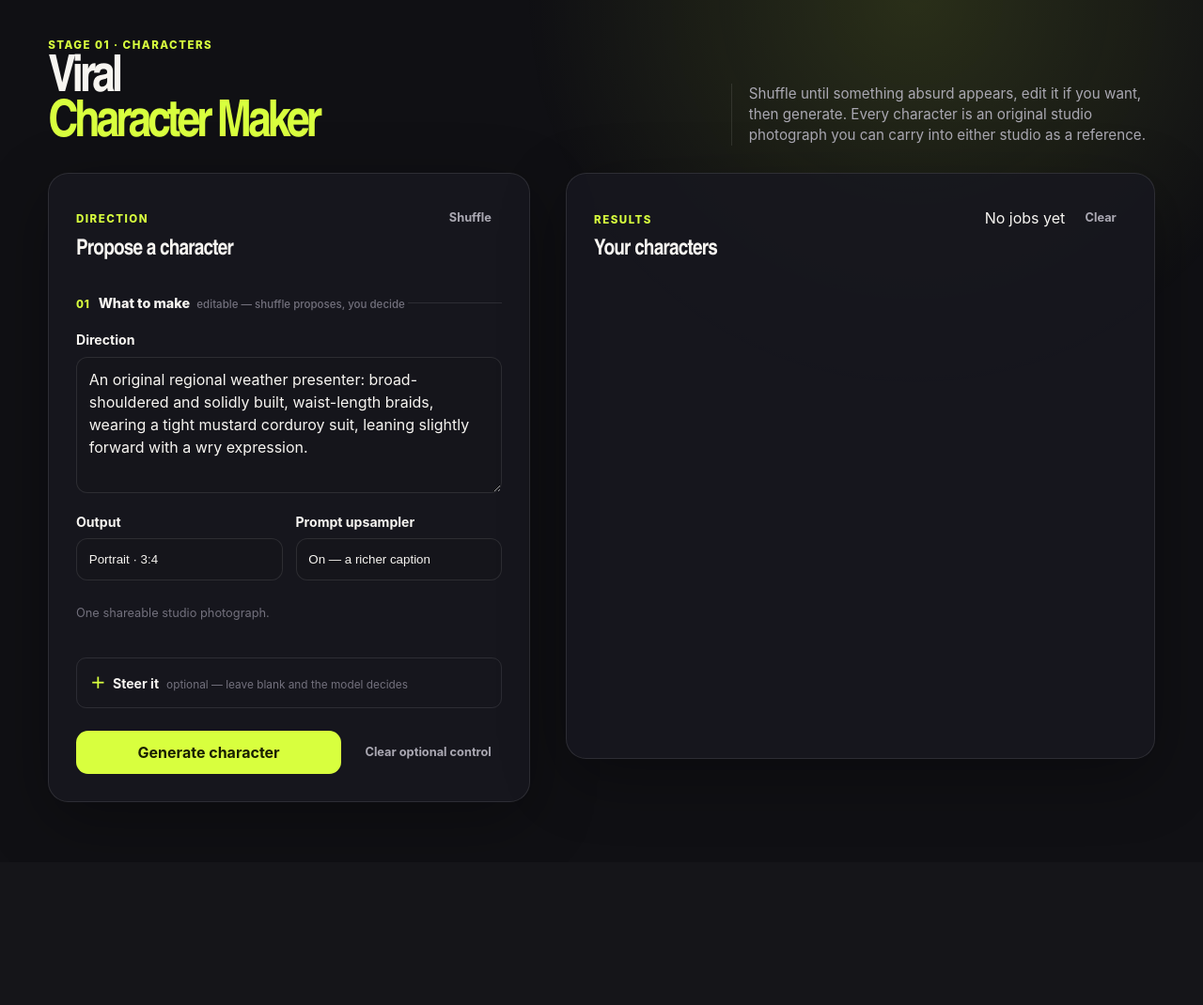
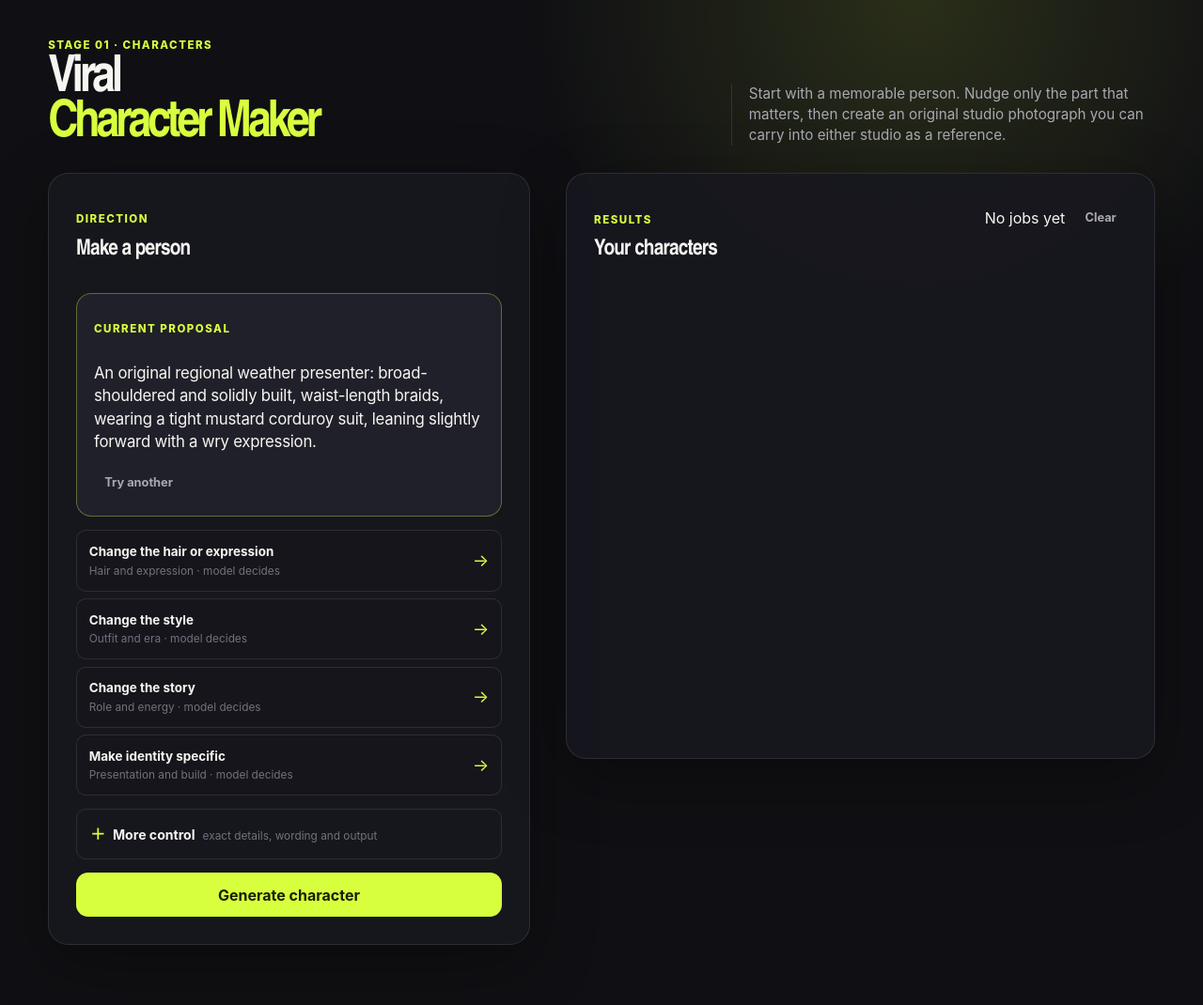
Before and after one commit to lvsas/OpenJutsuStudio, a FastAPI app: page /characters in a window 1280 px wide. Shown: the part 83-1153 px from the top of the page at 94% size. Before the commit the page ends 937 px from the top, so only its background shows below. Run offline with FastAPI, Linux system fonts and the light colour scheme; data that the repository does not hold is empty.

Commit message:
feat(character): turn steering into progressive refinement

```diff
--- a/src/static/app.css
+++ b/src/static/app.css
@@ -119,4 +119,4 @@ h2 { font-family: var(--font-display); font-size: 1.45rem; letter-spacing: -.035
 
 @keyframes glow { to { box-shadow: 0 0 6rem var(--accent-glow-strong); transform: scale(1.12); } }
 @media (max-width: 900px) { .studio-grid { grid-template-columns: 1fr; } .studio-stage { min-height: 0; position: static; } }
-@media (max-width: 640px) { .site-header { grid-template-columns: 1fr auto; padding: 0 var(--space-3); } .engine-switch { justify-self: end; } .site-header > .badge { display: none; } .studio-shell { padding: 1.25rem var(--space-3) var(--space-8); } .studio-intro { display: block; padding-top: 0; } .studio-intro > .eyebrow { position: static; } .studio-intro h1 { font-size: clamp(2.4rem, 11vw, 3.25rem); line-height: .92; margin-top: .45rem; } .studio-intro > p:last-child { border-left: 0; font-size: .9rem; margin-top: var(--space-3); padding-left: 0; } .advanced-grid, .reference-mapping-grid { grid-template-columns: 1fr; } .panel-heading .badge { display: none; } .source-summary { align-items: flex-start; flex-direction: column; gap: var(--space-2); } .source-summary > span { text-align: left; } .take-story-path { gap: .25rem; } .take-path-arrow { font-size: .8rem; } .anchor-stage figcaption { align-items: flex-start; flex-direction: column; gap: .15rem; right: var(--space-3); } }
+@media (max-width: 640px) { .site-header { grid-template-columns: 1fr auto; padding: 0 var(--space-3); } .engine-switch { justify-self: end; } .engine-chip { font-size: .68rem; padding: .34rem .45rem; } .engine-chip span { display: none; } .site-header > .badge { display: none; } .studio-shell { padding: 1.25rem var(--space-3) var(--space-8); } .studio-intro { display: block; padding-top: 0; } .studio-intro > .eyebrow { position: static; } .studio-intro h1 { font-size: clamp(2.4rem, 11vw, 3.25rem); line-height: .92; margin-top: .45rem; } .studio-intro > p:last-child { border-left: 0; font-size: .9rem; margin-top: var(--space-3); padding-left: 0; } .advanced-grid, .reference-mapping-grid { grid-template-columns: 1fr; } .panel-heading .badge { display: none; } .source-summary { align-items: flex-start; flex-direction: column; gap: var(--space-2); } .source-summary > span { text-align: left; } .take-story-path { gap: .25rem; } .take-path-arrow { font-size: .8rem; } .anchor-stage figcaption { align-items: flex-start; flex-direction: column; gap: .15rem; right: var(--space-3); } }
--- a/src/static/character.css
+++ b/src/static/character.css
@@ -1,21 +1,59 @@
-/* Viral Character Maker — shares the studio shell, adds only the Character-specific parts. */
+/* Viral Character Maker — proposal-first refinement and Character-specific result states. */
 
 [data-engine="characters"] .studio-grid { grid-template-columns: minmax(21rem, .9fr) minmax(24rem, 1.1fr); }
-[data-engine="characters"] .recipe-step { display: grid; gap: var(--space-3); }
-[data-engine="characters"] .recipe-step > label { display: block; }
-
-.character-row { display: grid; gap: var(--space-3); grid-template-columns: 1fr 1fr; }
-
 [data-engine="characters"] select.text-input { appearance: none; }
 
-/* --- optional control: collapsed by default, one axis open at a time --- */
+#character-form { display: grid; gap: var(--space-3); }
 
-.optional-block {
+.proposal-card {
+  background: var(--surface-raised);
+  border: 1px solid var(--accent-card-line);
+  border-radius: var(--radius-md);
+  display: grid;
+  gap: var(--space-3);
+  padding: var(--space-4);
+}
+.proposal-summary { color: var(--text); font-size: 1.05rem; letter-spacing: -.015em; line-height: 1.45; margin: 0; }
+.proposal-card .btn { justify-self: start; }
+
+.refine-list { display: grid; gap: .45rem; }
+.refine-button {
+  align-items: center;
+  background: var(--surface-soft);
+  border: 1px solid var(--line);
+  border-radius: var(--radius-sm);
+  color: var(--text);
+  display: flex;
+  justify-content: space-between;
+  padding: .72rem .8rem;
+  text-align: left;
+  transition: border var(--transition), background var(--transition);
+}
+.refine-button:hover,
+.refine-button[aria-expanded="true"] { background: var(--surface-raised); border-color: var(--accent-line); }
+.refine-button b { display: block; font-size: .84rem; }
+.refine-button small { color: var(--subtle); display: block; font-size: .74rem; margin-top: .15rem; overflow-wrap: anywhere; }
+.refine-arrow { color: var(--accent); font-size: 1.15rem; margin-left: var(--space-3); }
+
+.refine-options {
+  background: var(--surface-raised);
+  border: 1px solid var(--accent-line);
+  border-radius: var(--radius-sm);
+  display: grid;
+  gap: var(--space-3);
+  padding: var(--space-3);
+}
+.refine-options:empty { display: none; }
+.refine-options .microcopy { margin: 0; }
+.refine-choice-group { display: grid; gap: .35rem; }
+.refine-choice-group .field-label { margin: 0; }
+
+.more-control {
   border: 1px solid var(--line);
   border-radius: var(--radius-sm);
   padding: var(--space-3);
 }
-.optional-block > summary {
+.more-control > summary {
   align-items: baseline;
   cursor: pointer;
   display: flex;
@@ -23,20 +61,23 @@
   gap: .5rem;
   list-style: none;
 }
-.optional-block > summary::-webkit-details-marker { display: none; }
-.optional-block > summary::before { color: var(--accent); content: "＋"; font-weight: 800; }
-.optional-block[open] > summary::before { content: "−"; }
+.more-control > summary::-webkit-details-marker { display: none; }
+.more-control > summary::before { color: var(--accent); content: "＋"; font-weight: 800; }
+.more-control[open] > summary::before { content: "−"; }
 .optional-label { color: var(--text); font-size: .88rem; font-weight: 720; }
-.optional-block > summary small { color: var(--subtle); font-size: .74rem; }
+.more-control > summary small { color: var(--subtle); font-size: .74rem; }
+.more-control:not([open]) > :not(summary) { display: none; }
+.more-control-body { display: grid; gap: var(--space-3); margin-top: var(--space-3); }
 
-/* A UA stylesheet hides the content of a closed <details> via `display: none`. Setting `display`
-   on a child (`.axis-picker { display: flex }`) overrides that UA rule, so the collapsed block
-   stayed on screen and the density never dropped. Re-hide it explicitly; author rules set the
-   layout again only once the block is open. */
-.optional-block:not([open]) > :not(summary) { display: none; }
-.optional-block[open] .axis-picker { display: flex; }
+.direction-editor { border-top: 1px solid var(--line); padding-top: var(--space-3); }
+.direction-editor > summary { color: var(--muted); cursor: pointer; font-size: .8rem; font-weight: 720; }
+.direction-editor[open] > summary { color: var(--text); margin-bottom: var(--space-3); }
+.direction-editor:not([open]) > :not(summary) { display: none; }
+.direction-editor label { display: block; }
 
-.axis-picker { display: flex; flex-wrap: wrap; gap: .3rem; margin-top: var(--space-3); }
+.character-row { display: grid; gap: var(--space-3); grid-template-columns: 1fr 1fr; }
+
+.axis-picker { display: flex; flex-wrap: wrap; gap: .3rem; }
 .axis-name {
   background: transparent;
   border: 1px solid var(--line);
@@ -49,9 +90,7 @@
 .axis-name[aria-pressed="true"] { border-color: var(--accent); color: var(--accent-light); }
 .axis-name[data-open="true"] { background: var(--surface-raised); color: var(--text); }
 
-.axis-options { margin-top: var(--space-3); }
-.axis-options .microcopy { margin: 0; }
-
+.axis-options { display: grid; gap: var(--space-3); }
 .axis-chips { display: flex; flex-wrap: wrap; gap: .3rem; }
 
 .chip {
@@ -158,6 +197,10 @@
 .job-card[data-density="compact"] .job-caption,
 .job-card[data-density="compact"] .job-download { display: none; }
 
+@media (max-width: 900px) {
+  [data-engine="characters"] .studio-grid { grid-template-columns: 1fr; }
+}
+
 @media (max-width: 640px) {
   [data-engine="characters"] .studio-grid { grid-template-columns: 1fr; }
   .character-row { grid-template-columns: 1fr; }
--- a/src/static/character.js
+++ b/src/static/character.js
@@ -52,6 +52,13 @@
                              "deadpan and self-assured", "guarded but steady"]],
   ];
 
+  const REFINEMENTS = [
+    ["appearance", "Change the hair or expression", ["hair", "face"], "Hair and expression · model decides"],
+    ["style", "Change the style", ["outfit", "era"], "Outfit and era · model decides"],
+    ["story", "Change the story", ["role", "attitude"], "Role and energy · model decides"],
+    ["identity", "Make identity specific", ["being", "build", "skin_tone"], "Presentation and build · model decides"],
+  ];
+
   const MODE_HINTS = {
     portrait: "One shareable studio photograph.",
     turnaround: "Four photographs of the same person — front, three-quarter, profile, back.",
@@ -64,6 +71,10 @@
   const $ = (selector) => document.querySelector(selector);
   const form = $("#character-form");
   const directionField = $("#direction");
+  const proposalSummary = $("#proposal-summary");
+  const refineListHost = $("#refine-list");
+  const refineOptionsHost = $("#refine-options");
+  const clearAxesButton = $("#clear-axes");
   const jobsHost = $("#jobs");
   const errorHost = $("#form-error");
   const countHost = $("#job-count");
@@ -75,15 +86,98 @@
     return ((buffer[0] * 4294967296) + buffer[1]) % 9007199254740991;
   };
 
-  /* ---- optional control: collapsed, and only ONE axis open at a time ----
-   * Showing every axis and every option at once was the density failure: ~70 chips on screen.
-   * The picker stays a single small row; opening an axis reveals only that axis. */
+  /* ---- progressive refinement: proposal first, named choices only when asked ---- */
 
   const axisValues = new Map();
+  const axisByKey = new Map(AXES.map((axis) => [axis[0], axis]));
   const pickerHost = $("#axis-picker");
   const optionsHost = $("#axis-options");
   const pickerChips = new Map();
   let openAxis = null;
+  let openRefinement = null;
+
+  function selectedValues(axisKeys) {
+    return axisKeys.map((key) => axisValues.get(key)).filter(Boolean);
+  }
+
+  function syncProposalSummary() {
+    proposalSummary.textContent = directionField.value.trim();
+  }
+
+  function renderChoices(axisKeys, host) {
+    for (const key of axisKeys) {
+      const [, label, choices] = axisByKey.get(key);
+      const group = document.createElement("section");
+      group.className = "refine-choice-group";
+      const heading = document.createElement("p");
+      heading.className = "field-label";
+      heading.textContent = label;
+      const row = document.createElement("div");
+      row.className = "axis-chips";
+      for (const choice of choices) {
+        const chip = document.createElement("button");
+        chip.type = "button";
+        chip.className = "chip";
+        chip.textContent = choice;
+        chip.setAttribute("aria-pressed", String(axisValues.get(key) === choice));
+        chip.addEventListener("click", () => setAxis(key, axisValues.get(key) === choice ? "" : choice));
+        row.append(chip);
+      }
+      const input = document.createElement("input");
+      input.type = "text";
+      input.className = "axis-input";
+      input.maxLength = 300;
+      input.placeholder = `or make the ${label.toLowerCase()} specific`;
+      input.setAttribute("aria-label", `${label}: custom value`);
+      const current = axisValues.get(key) || "";
+      input.value = choices.includes(current) ? "" : current;
+      input.addEventListener("change", () => setAxis(key, input.value.trim()));
+      row.append(input);
+      group.append(heading, row);
+      host.append(group);
+    }
+  }
+
+  function renderRefinements() {
+    refineListHost.replaceChildren();
+    for (const [key, label, axisKeys, fallback] of REFINEMENTS) {
+      const button = document.createElement("button");
+      button.type = "button";
+      button.className = "refine-button";
+      button.dataset.refinement = key;
+      button.setAttribute("aria-expanded", String(openRefinement === key));
+      const copy = document.createElement("span");
+      const title = document.createElement("b");
+      title.textContent = label;
+      const summary = document.createElement("small");
+      const values = selectedValues(axisKeys);
+      summary.textContent = values.length ? values.join(" · ") : fallback;
+      copy.append(title, summary);
+      const arrow = document.createElement("span");
+      arrow.className = "refine-arrow";
+      arrow.setAttribute("aria-hidden", "true");
+      arrow.textContent = "→";
+      button.append(copy, arrow);
+      button.addEventListener("click", () => {
+        openRefinement = openRefinement === key ? null : key;
+        renderRefinements();
+        renderRefineOptions();
+      });
+      refineListHost.append(button);
+    }
+    clearAxesButton.hidden = axisValues.size === 0;
+  }
+
+  function renderRefineOptions() {
+    refineOptionsHost.replaceChildren();
+    if (!openRefinement) return;
+    const [, label, axisKeys] = REFINEMENTS.find(([key]) => key === openRefinement);
+    const hint = document.createElement("p");
+    hint.className = "microcopy";
+    hint.textContent = `Refine ${label.toLowerCase()} — choose only what matters.`;
+    refineOptionsHost.append(hint);
+    renderChoices(axisKeys, refineOptionsHost);
+  }
 
   for (const [key, label] of AXES) {
     const chip = document.createElement("button");
@@ -102,57 +196,30 @@
   function renderOptions() {
     optionsHost.replaceChildren();
     for (const [key] of AXES) {
-      pickerChips.get(key).setAttribute("aria-pressed",
-        String(Boolean(axisValues.get(key))));
+      pickerChips.get(key).setAttribute("aria-pressed", String(Boolean(axisValues.get(key))));
       pickerChips.get(key).dataset.open = String(openAxis === key);
     }
-    if (!openAxis) {
-      const hint = document.createElement("p");
-      hint.className = "microcopy";
-      hint.textContent = "Pick an axis to steer it. Blank means the model decides.";
-      optionsHost.append(hint);
-      return;
-    }
-    const [, label, choices] = AXES.find(([axisKey]) => axisKey === openAxis);
-
-    const row = document.createElement("div");
-    row.className = "axis-chips";
-
-    for (const choice of choices) {
-      const chip = document.createElement("button");
-      chip.type = "button";
-      chip.className = "chip";
-      chip.textContent = choice;
-      chip.setAttribute("aria-pressed", String(axisValues.get(openAxis) === choice));
-      chip.addEventListener("click", () => {
-        setAxis(openAxis, axisValues.get(openAxis) === choice ? "" : choice);
-      });
-      row.append(chip);
-    }
-
-    const input = document.createElement("input");
-    input.type = "text";
-    input.className = "axis-input";
-    input.maxLength = 300;
-    input.placeholder = `or type your own ${label.toLowerCase()}`;
-    input.setAttribute("aria-label", `${label}: custom value`);
-    const current = axisValues.get(openAxis) || "";
-    input.value = choices.includes(current) ? "" : current;
-    input.addEventListener("input", () => setAxis(openAxis, input.value.trim()));
-    row.append(input);
-
-    optionsHost.append(row);
+    if (!openAxis) return;
+    const axisHost = document.createElement("div");
+    axisHost.className = "advanced-axis-options";
+    renderChoices([openAxis], axisHost);
+    optionsHost.append(axisHost);
   }
 
   function setAxis(key, value) {
     if (value) axisValues.set(key, value);
     else axisValues.delete(key);
+    renderRefinements();
+    renderRefineOptions();
     renderOptions();
   }
 
   function clearAxes() {
     axisValues.clear();
     openAxis = null;
+    openRefinement = null;
+    renderRefinements();
+    renderRefineOptions();
     renderOptions();
   }
 
@@ -175,6 +242,7 @@
   function shuffle() {
     directionField.value = buildDirection();
     clearAxes();
+    syncProposalSummary();
   }
 
   /* ---- durable, independent job cards; only the newest stay large ---- */
@@ -358,7 +426,8 @@
   /* ---- boot ---- */
 
   $("#shuffle").addEventListener("click", shuffle);
-  $("#clear-axes").addEventListener("click", clearAxes);
+  clearAxesButton.addEventListener("click", clearAxes);
+  directionField.addEventListener("input", syncProposalSummary);
   $("#clear-jobs").addEventListener("click", () => {
     jobsHost.replaceChildren();
     store([]);
--- a/src/templates/character.html
+++ b/src/templates/character.html
@@ -23,8 +23,8 @@
     <section class="studio-intro">
       <p class="eyebrow">Stage 01 · Characters</p>
       <h1>Viral<br><em>Character Maker</em></h1>
-      <p>Shuffle until something absurd appears, edit it if you want, then generate. Every character is
-        an original studio photograph you can carry into either studio as a reference.</p>
+      <p>Start with a memorable person. Nudge only the part that matters, then create an original
+        studio photograph you can carry into either studio as a reference.</p>
     </section>
 
     <div class="studio-grid">
@@ -32,19 +32,34 @@
         <div class="panel-heading">
           <div>
             <p class="eyebrow">Direction</p>
-            <h2>Propose a character</h2>
+            <h2>Make a person</h2>
           </div>
-          <button type="button" class="btn btn-ghost btn-small" id="shuffle">Shuffle</button>
         </div>
 
         <form id="character-form">
-          <fieldset class="recipe-step">
-            <legend><span>01</span> What to make <small>editable — shuffle proposes, you decide</small></legend>
+          <section class="proposal-card" aria-labelledby="proposal-label">
+            <p class="eyebrow" id="proposal-label">Current proposal</p>
+            <p class="proposal-summary" id="proposal-summary" aria-live="polite"></p>
+            <button type="button" class="btn btn-ghost btn-small" id="shuffle">Try another</button>
+          </section>
+
+          <div class="refine-list" id="refine-list" aria-label="Refine the proposal"></div>
+          <div class="refine-options" id="refine-options" aria-live="polite"></div>
+
+          <details class="more-control" id="more-control">
+            <summary>
+              <span class="optional-label">More control</span>
+              <small>exact details, wording and output</small>
+            </summary>
+            <div class="more-control-body">
+              <details class="direction-editor" id="direction-editor">
+                <summary>Edit the wording</summary>
                 <label>
                   <span class="field-label">Direction</span>
                   <textarea id="direction" name="direction" class="text-input textarea" rows="5" maxlength="2000" required
-                        placeholder="An original heavyweight beekeeper with a deliberately blunt bowl cut…"></textarea>
+                            placeholder="Describe the person in your own words…"></textarea>
                 </label>
+              </details>
               <div class="character-row">
                 <label>
                   <span class="field-label">Output</span>
@@ -54,7 +69,7 @@
                   </select>
                 </label>
                 <label>
-                <span class="field-label">Prompt upsampler</span>
+                  <span class="field-label">Prompt detail</span>
                   <select id="upsampler" name="upsampler" class="text-input">
                     <option value="on">On — a richer caption</option>
                     <option value="off">Off — the wording exactly</option>
@@ -62,20 +77,15 @@
                 </label>
               </div>
               <p class="microcopy" id="mode-hint">One shareable studio photograph.</p>
-          </fieldset>
-
-          <details class="optional-block" id="steer">
-            <summary>
-              <span class="optional-label">Steer it</span>
-              <small>optional — leave blank and the model decides</small>
-            </summary>
+              <p class="field-label">Fine tune an exact detail</p>
               <div class="axis-picker" id="axis-picker"></div>
               <div class="axis-options" id="axis-options"></div>
+            </div>
           </details>
 
           <div class="character-actions">
             <button type="submit" class="btn btn-primary" id="generate">Generate character</button>
-            <button type="button" class="btn btn-ghost btn-small" id="clear-axes">Clear optional control</button>
+            <button type="button" class="btn btn-ghost btn-small" id="clear-axes" hidden>Clear refinements</button>
           </div>
           <p class="microcopy form-error" id="form-error" role="alert" hidden></p>
         </form>
```
Also changed, not shown: tests/test_character_studio_ui.py (+25 -17 lines). Lines whose indentation alone changed are shown as unchanged.
